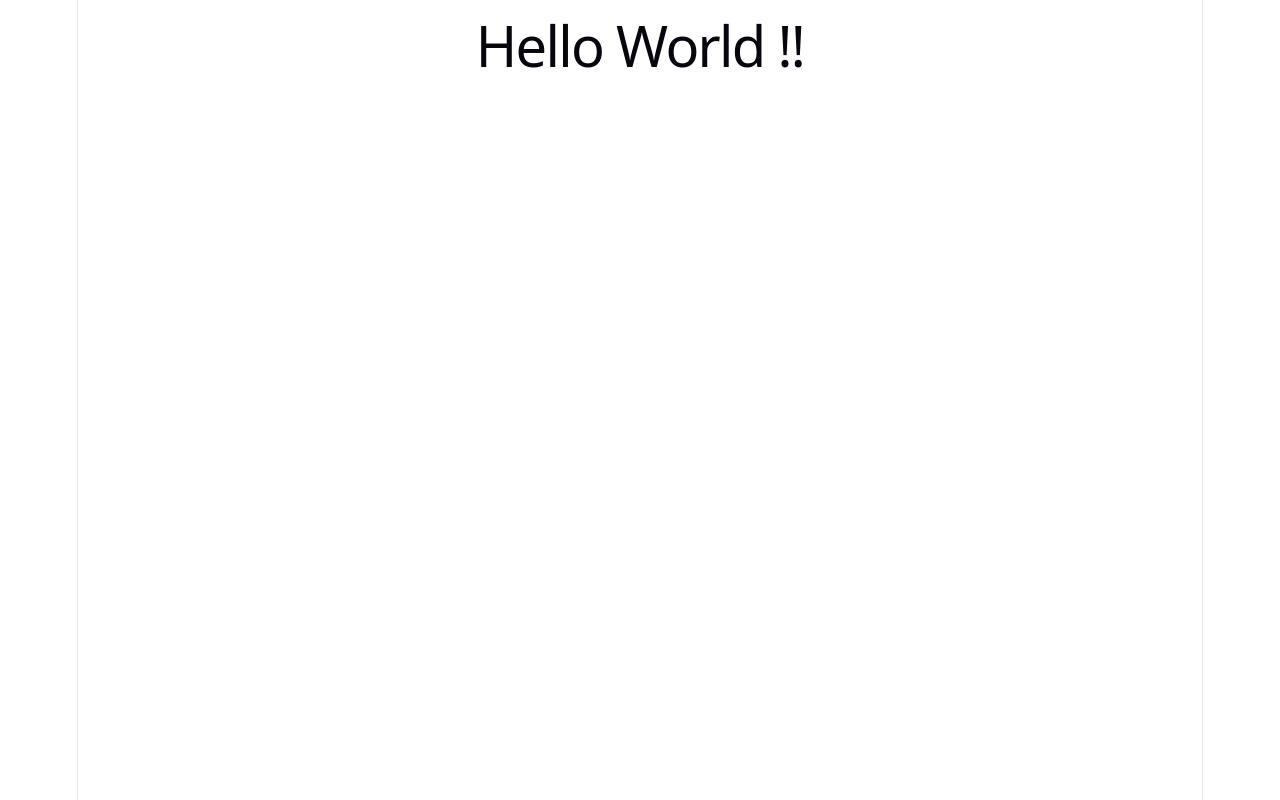
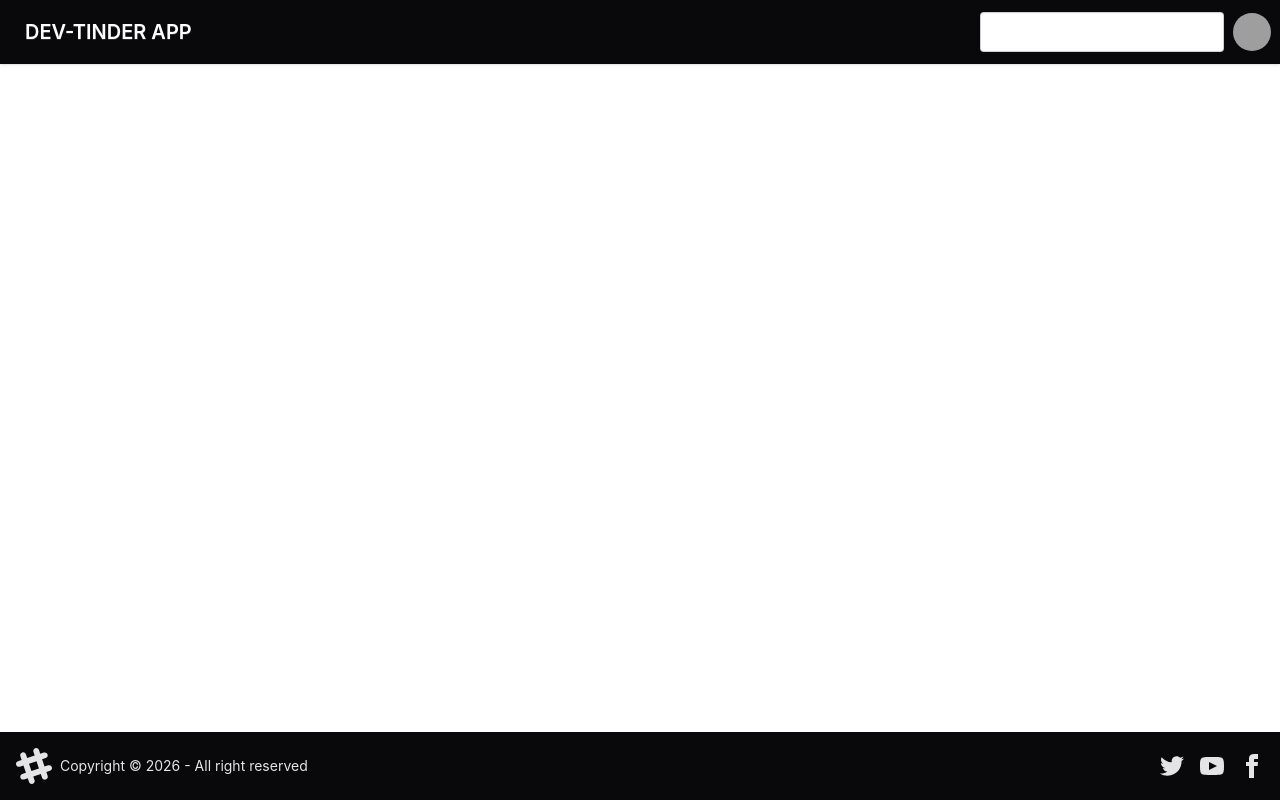
Before and after one commit to syedeliyaz1993-collab/MERN-DevTinderUI, a React (Vite) app: page / in a window 1280 px wide. Built offline with nearby package versions, Linux system fonts and the light colour scheme; grey boxes are pictures that could not be loaded.

Commit message:
Vite+React app setup Tailwind daisyUI routing

```diff
--- a/index.html
+++ b/index.html
@@ -9,5 +9,6 @@
   <body>
     <div id="root"></div>
     <script type="module" src="/src/main.jsx"></script>
+    <html data-theme="light"></html>
   </body>
 </html>
--- a/package.json
+++ b/package.json
@@ -10,14 +10,18 @@
     "preview": "vite preview"
   },
   "dependencies": {
+    "@tailwindcss/vite": "^4.3.3",
     "react": "^19.2.8",
-    "react-dom": "^19.2.8"
+    "react-dom": "^19.2.8",
+    "react-router-dom": "^7.18.4",
+    "tailwindcss": "^4.3.3"
   },
   "devDependencies": {
     "@eslint/js": "^10.0.1",
     "@types/react": "^19.2.18",
     "@types/react-dom": "^19.2.7",
     "@vitejs/plugin-react": "^6.1.1",
+    "daisyui": "^5.7.46",
     "eslint": "^10.10.0",
     "eslint-plugin-react-hooks": "^7.1.1",
     "eslint-plugin-react-refresh": "^0.5.6",
--- a/src/App.jsx
+++ b/src/App.jsx
@@ -1,14 +1,29 @@
-
+import { BrowserRouter, Routes, Route } from "react-router-dom"
+import BodyComp from "./Body"
+import LoginComp from "./Login"
+import ProfileComp from "./Profile"
 
 function App() {
 
   return (
     <div>
-      <h1>
+      <BrowserRouter basename="/">
+        <Routes>
+
+          <Route path="/" element={<BodyComp />}>
+            <Route path="/login" element={<LoginComp />} />
+            <Route path="/profile" element={<ProfileComp />} />
+          </Route>
+
+        </Routes>
+      </BrowserRouter>
+
+
+      {/* <h1 className="text-3xl font-bold">
         Hello World !!
-      </h1>
+      </h1> */}
     </div>
   )
 }
 
-export default App
+export default App;
--- /dev/null
+++ b/src/Body.jsx
@@ -0,0 +1,15 @@
+import { Outlet } from "react-router-dom";
+import NavBarComp from "./Navbar"
+import Footer from "./Footer";
+
+const BodyComp = () => {
+    return (
+        <div>
+            <NavBarComp/>
+            <Outlet/>
+            <Footer/>
+        </div>
+    )
+};
+
+export default BodyComp;
--- /dev/null
+++ b/src/Footer.jsx
@@ -0,0 +1,62 @@
+
+
+const Footer = () => {
+    return (
+        <footer className="footer sm:footer-horizontal bg-neutral text-neutral-content items-center p-4 fixed bottom-0">
+            <aside className="grid-flow-col items-center">
+                <svg
+                    width="36"
+                    height="36"
+                    viewBox="0 0 24 24"
+                    xmlns="http://www.w3.org/2000/svg"
+                    fillRule="evenodd"
+                    clipRule="evenodd"
+                    className="fill-current">
+                    <path
+                        d="M22.672 15.226l-2.432.811.841 2.515c.33 1.019-.209 2.127-1.23 2.456-1.15.325-2.148-.321-2.463-1.226l-.84-2.518-5.013 1.677.84 2.517c.391 1.203-.434 2.542-1.831 2.542-.88 0-1.601-.564-1.86-1.314l-.842-2.516-2.431.809c-1.135.328-2.145-.317-2.463-1.229-.329-1.018.211-2.127 1.231-2.456l2.432-.809-1.621-4.823-2.432.808c-1.355.384-2.558-.59-2.558-1.839 0-.817.509-1.582 1.327-1.846l2.433-.809-.842-2.515c-.33-1.02.211-2.129 1.232-2.458 1.02-.329 2.13.209 2.461 1.229l.842 2.515 5.011-1.677-.839-2.517c-.403-1.238.484-2.553 1.843-2.553.819 0 1.585.509 1.85 1.326l.841 2.517 2.431-.81c1.02-.33 2.131.211 2.461 1.229.332 1.018-.21 2.126-1.23 2.456l-2.433.809 1.622 4.823 2.433-.809c1.242-.401 2.557.484 2.557 1.838 0 .819-.51 1.583-1.328 1.847m-8.992-6.428l-5.01 1.675 1.619 4.828 5.011-1.674-1.62-4.829z"></path>
+                </svg>
+                <p>Copyright © {new Date().getFullYear()} - All right reserved</p>
+            </aside>
+            <nav className="grid-flow-col gap-4 md:place-self-center md:justify-self-end">
+                <a>
+                    <svg
+                        aria-label="Twitter"
+                        xmlns="http://www.w3.org/2000/svg"
+                        width="24"
+                        height="24"
+                        viewBox="0 0 24 24"
+                        className="fill-current">
+                        <path
+                            d="M24 4.557c-.883.392-1.832.656-2.828.775 1.017-.609 1.798-1.574 2.165-2.724-.951.564-2.005.974-3.127 1.195-.897-.957-2.178-1.555-3.594-1.555-3.179 0-5.515 2.966-4.797 6.045-4.091-.205-7.719-2.165-10.148-5.144-1.29 2.213-.669 5.108 1.523 6.574-.806-.026-1.566-.247-2.229-.616-.054 2.281 1.581 4.415 3.949 4.89-.693.188-1.452.232-2.224.084.626 1.956 2.444 3.379 4.6 3.419-2.07 1.623-4.678 2.348-7.29 2.04 2.179 1.397 4.768 2.212 7.548 2.212 9.142 0 14.307-7.721 13.995-14.646.962-.695 1.797-1.562 2.457-2.549z"></path>
+                    </svg>
+                </a>
+                <a>
+                    <svg
+                        aria-label="YouTube"
+                        xmlns="http://www.w3.org/2000/svg"
+                        width="24"
+                        height="24"
+                        viewBox="0 0 24 24"
+                        className="fill-current">
+                        <path
+                            d="M19.615 3.184c-3.604-.246-11.631-.245-15.23 0-3.897.266-4.356 2.62-4.385 8.816.029 6.185.484 8.549 4.385 8.816 3.6.245 11.626.246 15.23 0 3.897-.266 4.356-2.62 4.385-8.816-.029-6.185-.484-8.549-4.385-8.816zm-10.615 12.816v-8l8 3.993-8 4.007z"></path>
+                    </svg>
+                </a>
+                <a>
+                    <svg
+                        aria-label="Facebook"
+                        xmlns="http://www.w3.org/2000/svg"
+                        width="24"
+                        height="24"
+                        viewBox="0 0 24 24"
+                        className="fill-current">
+                        <path
+                            d="M9 8h-3v4h3v12h5v-12h3.642l.358-4h-4v-1.667c0-.955.192-1.333 1.115-1.333h2.885v-5h-3.808c-3.596 0-5.192 1.583-5.192 4.615v3.385z"></path>
+                    </svg>
+                </a>
+            </nav>
+        </footer>
+    )
+}
+
+export default Footer
--- /dev/null
+++ b/src/Login.jsx
@@ -0,0 +1,11 @@
+
+
+const LoginComp = () => {
+    return (
+        <div>
+            This is Login
+        </div>
+    )
+};
+
+export default LoginComp;
--- /dev/null
+++ b/src/Navbar.jsx
@@ -0,0 +1,35 @@
+const NavBarComp = () => {
+    return (
+        <div className="navbar shadow-sm bg-neutral text-white">
+            <div className="flex-1">
+                <a className="btn btn-ghost text-xl text-white">DEV-TINDER APP</a>
+            </div>
+            <div className="flex gap-2">
+                <input type="text" placeholder="Search" className="input w-24 text-white placeholder:text-white/70 md:w-auto" />
+                <div className="dropdown dropdown-end">
+                    <div tabIndex={0} role="button" className="btn btn-ghost btn-circle avatar">
+                        <div className="w-10 rounded-full">
+                            <img
+                                alt="Tailwind CSS Navbar component"
+                                src="https://img.daisyui.com/images/stock/photo-1534528741775-53994a69daeb.webp" />
+                        </div>
+                    </div>
+                    <ul
+                        tabIndex={-1}
+                        className="menu menu-sm dropdown-content rounded-box z-1 mt-3 w-52 bg-neutral p-2 text-white shadow">
+                        <li>
+                            <a className="justify-between">
+                                Profile
+                                <span className="badge">New</span>
+                            </a>
+                        </li>
+                        <li><a>Settings</a></li>
+                        <li><a>Logout</a></li>
+                    </ul>
+                </div>
+            </div>
+        </div>
+    )
+};
+
+export default NavBarComp;
--- /dev/null
+++ b/src/Profile.jsx
@@ -0,0 +1,11 @@
+
+
+const ProfileComp = () => {
+    return (
+        <div>
+            This is Profile
+        </div>
+    )
+};
+
+export default ProfileComp;
--- a/src/index.css
+++ b/src/index.css
@@ -1,111 +1,7 @@
-:root {
-  --text: #6b6375;
-  --text-h: #08060d;
-  --bg: #fff;
-  --border: #e5e4e7;
-  --code-bg: #f4f3ec;
-  --accent: #aa3bff;
-  --accent-bg: rgba(170, 59, 255, 0.1);
-  --accent-border: rgba(170, 59, 255, 0.5);
-  --social-bg: rgba(244, 243, 236, 0.5);
-  --shadow:
-    rgba(0, 0, 0, 0.1) 0 10px 15px -3px, rgba(0, 0, 0, 0.05) 0 4px 6px -2px;
 
-  --sans: system-ui, 'Segoe UI', Roboto, sans-serif;
-  --heading: system-ui, 'Segoe UI', Roboto, sans-serif;
-  --mono: ui-monospace, Consolas, monospace;
+@import "tailwindcss";
+@plugin "daisyui";
 
-  font: 18px/145% var(--sans);
-  letter-spacing: 0.18px;
-  color-scheme: light dark;
-  color: var(--text);
-  background: var(--bg);
-  font-synthesis: none;
-  text-rendering: optimizeLegibility;
-  -webkit-font-smoothing: antialiased;
-  -moz-osx-font-smoothing: grayscale;
-
-  @media (max-width: 1024px) {
-    font-size: 16px;
-  }
+@plugin "daisyui" {
+  themes: light --default, dark --prefersdark, cupcake;
 }
-
-@media (prefers-color-scheme: dark) {
-  :root {
-    --text: #9ca3af;
-    --text-h: #f3f4f6;
-    --bg: #16171d;
-    --border: #2e303a;
-    --code-bg: #1f2028;
-    --accent: #c084fc;
-    --accent-bg: rgba(192, 132, 252, 0.15);
-    --accent-border: rgba(192, 132, 252, 0.5);
-    --social-bg: rgba(47, 48, 58, 0.5);
-    --shadow:
-      rgba(0, 0, 0, 0.4) 0 10px 15px -3px, rgba(0, 0, 0, 0.25) 0 4px 6px -2px;
-  }
-
-  #social .button-icon {
-    filter: invert(1) brightness(2);
-  }
-}
-
-body {
-  margin: 0;
-}
-
-#root {
-  width: 1126px;
-  max-width: 100%;
-  margin: 0 auto;
-  text-align: center;
-  border-inline: 1px solid var(--border);
-  min-height: 100svh;
-  display: flex;
-  flex-direction: column;
-  box-sizing: border-box;
-}
-
-h1,
-h2 {
-  font-family: var(--heading);
-  font-weight: 500;
-  color: var(--text-h);
-}
-
-h1 {
-  font-size: 56px;
-  letter-spacing: -1.68px;
-  margin: 32px 0;
-  @media (max-width: 1024px) {
-    font-size: 36px;
-    margin: 20px 0;
-  }
-}
-h2 {
-  font-size: 24px;
-  line-height: 118%;
-  letter-spacing: -0.24px;
-  margin: 0 0 8px;
-  @media (max-width: 1024px) {
-    font-size: 20px;
-  }
-}
-p {
-  margin: 0;
-}
-
-code,
-.counter {
-  font-family: var(--mono);
-  display: inline-flex;
-  border-radius: 4px;
-  color: var(--text-h);
-}
-
-code {
-  font-size: 15px;
-  line-height: 135%;
-  padding: 4px 8px;
-  background: var(--code-bg);
-}
--- a/vite.config.js
+++ b/vite.config.js
@@ -1,7 +1,10 @@
 import react from '@vitejs/plugin-react'
 import { defineConfig } from 'vite'
+import tailwindcss from '@tailwindcss/vite'
 
 // https://vite.dev/config/
 export default defineConfig({
-  plugins: [react()],
+  plugins: [react(),
+    tailwindcss()
+  ],
 })
```
Also changed, not shown: 2 other files (tests, documents, lock files or other folders).
